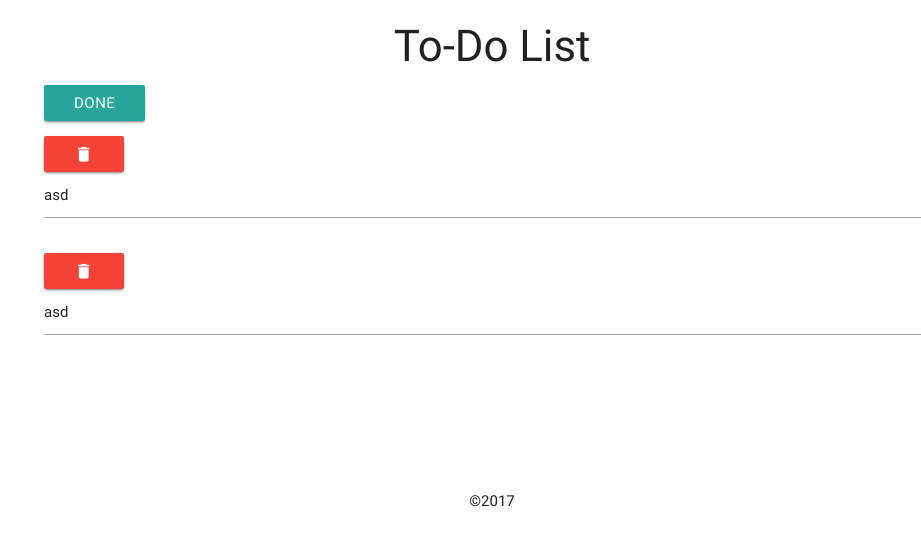
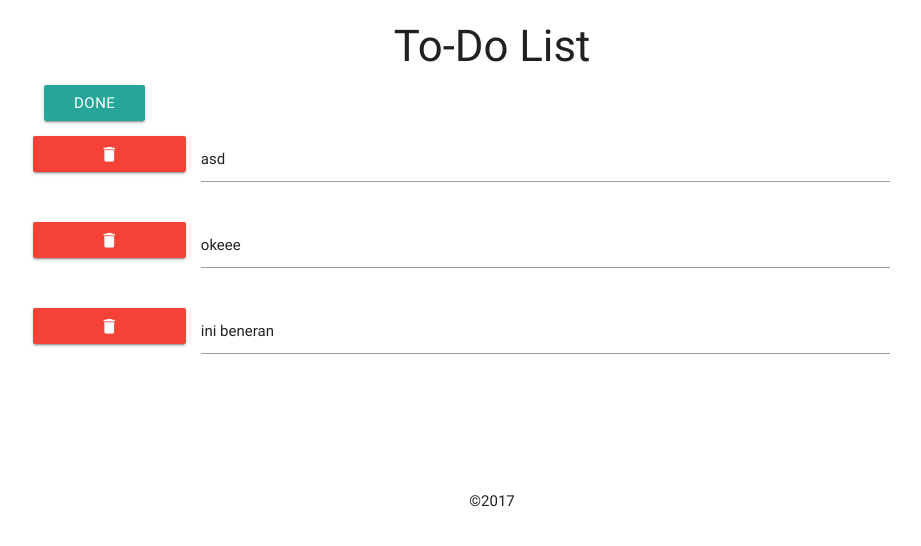
Before and after one commit to taufiqelrahman/tia-journey, a React app: page / in a window 1280 px wide. Both pictures are taken after a click on the link "EDIT". Shown: the top 546 px of the page, without its empty margins (148-1069 px from the left). Built offline with nearby package versions, Linux system fonts and the light colour scheme; data requests are answered from the project's data file.

Commit message:
fixed deleteTodo layout

```diff
--- a/db.json
+++ b/db.json
@@ -6,9 +6,14 @@
       "id": 7
     },
     {
-      "text": "asd",
+      "text": "okeee",
       "completed": false,
       "id": 9
+    },
+    {
+      "text": "ini beneran",
+      "completed": false,
+      "id": 10
     }
   ]
 }
--- a/src/components/TodoList.js
+++ b/src/components/TodoList.js
@@ -19,8 +19,11 @@
       rendered.push(
         <li key={todo.id} style={{ marginBottom: 15 }}>
           { isEdit ?
-          <div>
-            <a className="waves-effect waves-light btn red" onClick={actions.deleteTodo.bind(this, todo.id)}>
+          <div className="row">
+            <a
+              style={{ marginRight: 15 }}
+              className="waves-effect waves-light btn red col s2"
+              onClick={actions.deleteTodo.bind(this, todo.id)}>
               <i className="material-icons">delete</i>
             </a>
             <input
@@ -29,6 +32,7 @@
               onKeyPress={this.handleEnter.bind(this)}
               onBlur={actions.editTodo.bind(this, todo)}
               onChange={actions.handleTextEdit.bind(this, todo)}
+              className="col s9"
             />
           </div>
           : <div><input type="checkbox" id={todo.id} onChange={actions.toggleTodo.bind(this, todo)} checked={todo.completed}/>
```
